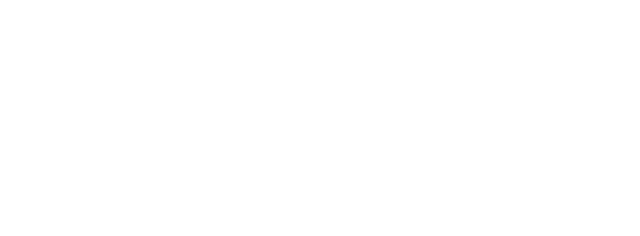
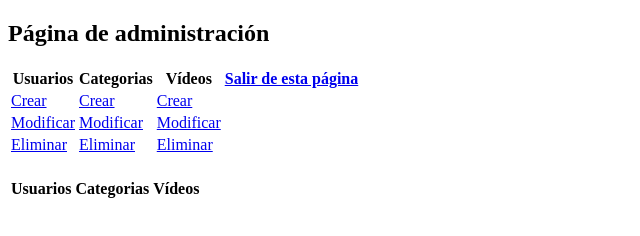
Before and after one commit to pabloantonio01/HORARIOS, a plain HTML site: page html/pagina_de_administrador.html in a window 1280 px wide. Shown: the whole page, without its empty margins (0-640 px from the left). Drawn offline with nearby package versions, Linux system fonts and the light colour scheme; some packages are replaced by stand-ins of ours.

Commit message:
Base de página de administración hecha

```diff
--- a/html/pagina_de_administrador.html
+++ b/html/pagina_de_administrador.html
@@ -1,10 +1,73 @@
 <!DOCTYPE html>
 <html>
     <head>
+
         <meta charset="utf-8">
         <meta name="viewport" content="width=device-width, initial-scale=1, shrink-to-fit=no">
         <meta name="description" content="Página de registro">
         <meta name="author" content="Hecho por José Gadea Rodríguez, Pablo Antonio Martínez Vicente y Javier García García">
-        <title></title>
+
+        <title>Página de administrador</title>
+        <script src="https://ajax.googleapis.com/ajax/libs/angularjs/1.8.2/angular.min.js"></script>
+        <script src="https://ajax.googleapis.com/ajax/libs/angularjs/1.8.2/angular-sanitize.js"></script>
+        <script src="https://ajax.googleapis.com/ajax/libs/angularjs/1.8.2/angular-route.js"></script>
+        <script src="/js/poner_datos.js"></script>
+
     </head>
+
+    <body>
+
+        <header>
+            <nav>
+                <h1>Página de administración</h1>
+                <table>
+                    <tr id="Fila principal">
+                        <th>Usuarios</th>
+                        <th>Categorias</th>
+                        <th>Vídeos</th>
+                        <th><a href="/html/pagina_registro.html">Salir de esta página</a></th>
+                    </tr>
+                    <tr id="Crear">
+                        <td><a href="/html/registro_usuario.html">Crear</a></td>
+                        <td><a href="/html/registro_categoria.html">Crear</a></td>
+                        <td><a href="/html/registro_video.html">Crear</a></td>
+                    </tr>
+                    <tr id="Modificar">
+                        <td><a href="/html/modificar_usuario.html">Modificar</a></td>
+                        <td><a href="/html/modificar_categoria.html">Modificar</a></td>
+                        <td><a href="/html/modificar_video.html">Modificar</a></td>
+                    </tr>
+                    <tr id="Eliminar">
+                        <td><a href="/html/eliminar_usuario.html">Eliminar</a></td>
+                        <td><a href="/html/eliminar_categoria.html">Eliminar</a></td>
+                        <td><a href="/html/eliminar_video.html">Eliminar</a></td>
+                    </tr>
+                    <tr>
+                    </tr>
+                </table><br>
+            </nav>
+        </header>
+
+        <div ng-app="Obtener datos">
+            <div ng-controller="datos">
+                <table id="Tabla_datos">
+                    <tr id="Fila principal">
+                        <th>Usuarios</th>
+                        <th>Categorias</th>
+                        <th>Vídeos</th>
+                    </tr>
+                    <tr ng-repeat="s in res">
+                    </tr>
+                    <tr ng-repeat="s in res">
+                    </tr>
+                    <tr ng-repeat="s in res">
+                    </tr>
+                </table>
+                </div>
+            </div>
+
+        </div>
+
+    </body>
+
 </html>
--- /dev/null
+++ b/js/poner_datos.js
@@ -0,0 +1,5 @@
+"use strict";
+
+angular.module('Obtener datos', []).module('datos', function($scope){
+
+});
```
